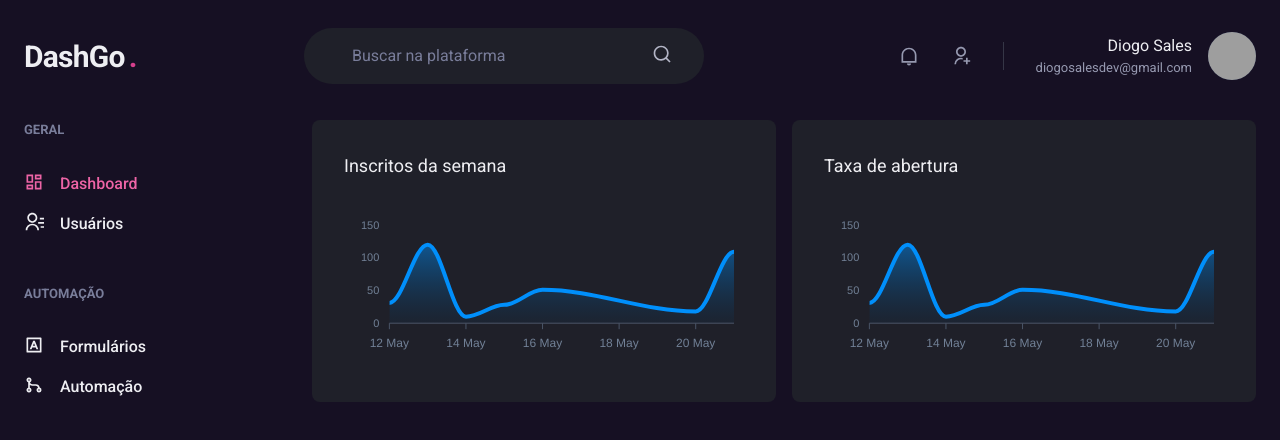
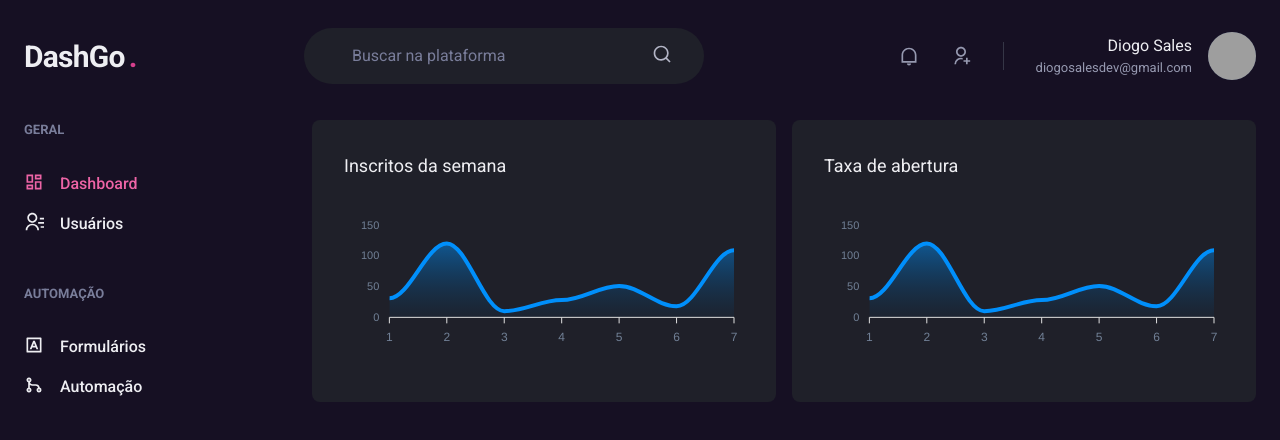
Before and after one commit to diogosalesdev/dashgo, a Next.js app: page /dashboard in a window 1280 px wide. Shown: the top 440 px of the page. Built offline with nearby package versions, Linux system fonts and the light colour scheme; grey boxes are pictures that could not be loaded.

Commit message:
Active link created

```diff
--- a/src/components/ActiveLink.tsx
+++ b/src/components/ActiveLink.tsx
@@ -22,7 +22,7 @@ export function ActiveLink({
 
   if (!shouldMatchExactHref &&
     (asPath.startsWith(String(rest.href)) ||
-    asPath.startsWith(rest.as))) {
+    asPath.startsWith(String(rest.as)))) {
       isActive = true
     }
 
--- a/src/pages/dashboard.tsx
+++ b/src/pages/dashboard.tsx
@@ -26,7 +26,7 @@ const options = {
   tooltip: {
     enabled: false
   },
-  xaxis: {
+  yaxis: {
     type: 'datetime',
     axisBorder: {
       color: theme.colors.gray[600]
```
